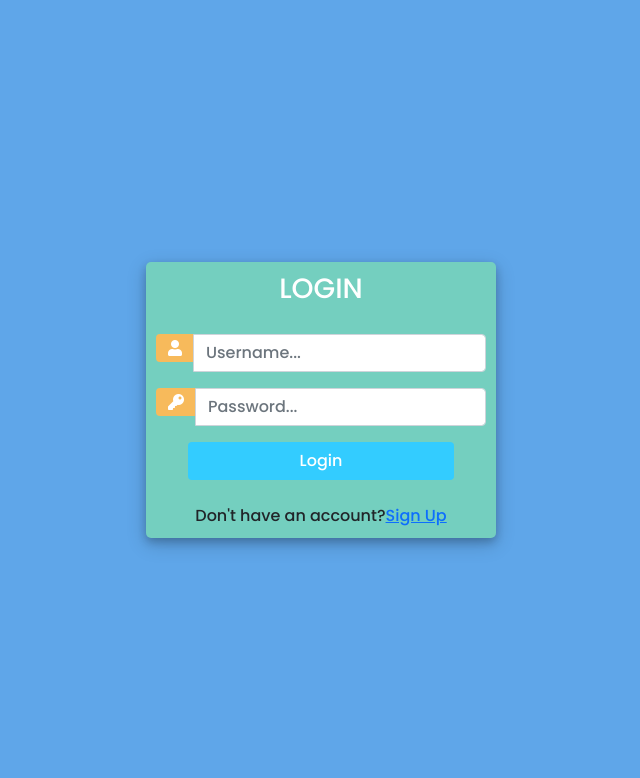
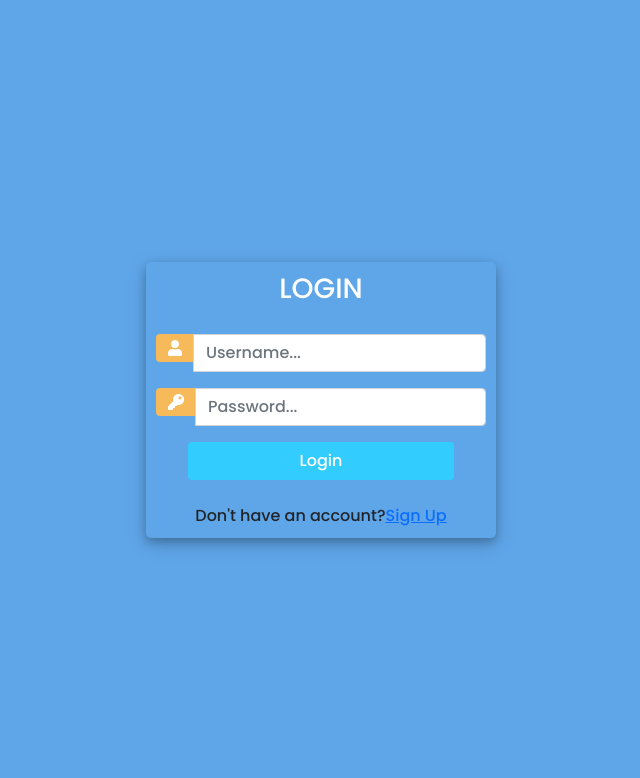
Before and after one commit to Willbeckh/ubuntu, a Django app: page /login/ in a window 1280 px wide. Shown: the part 66-844 px from the top of the page, without its empty margins (319-959 px from the left). Run offline with Django 4.2, Linux system fonts and the light colour scheme; some libraries are stand-ins or nearby versions; some web fonts are replaced.

Commit message:
heroku deployment

```diff
--- a/templates/hood/login.html
+++ b/templates/hood/login.html
@@ -15,7 +15,7 @@
         width: 350px;
         margin-top: auto;
         margin-bottom: auto;
-        background: #74cfbf;
+        background: #5fa6e9;
         position: relative;
         display: flex;
         justify-content: center;
```
